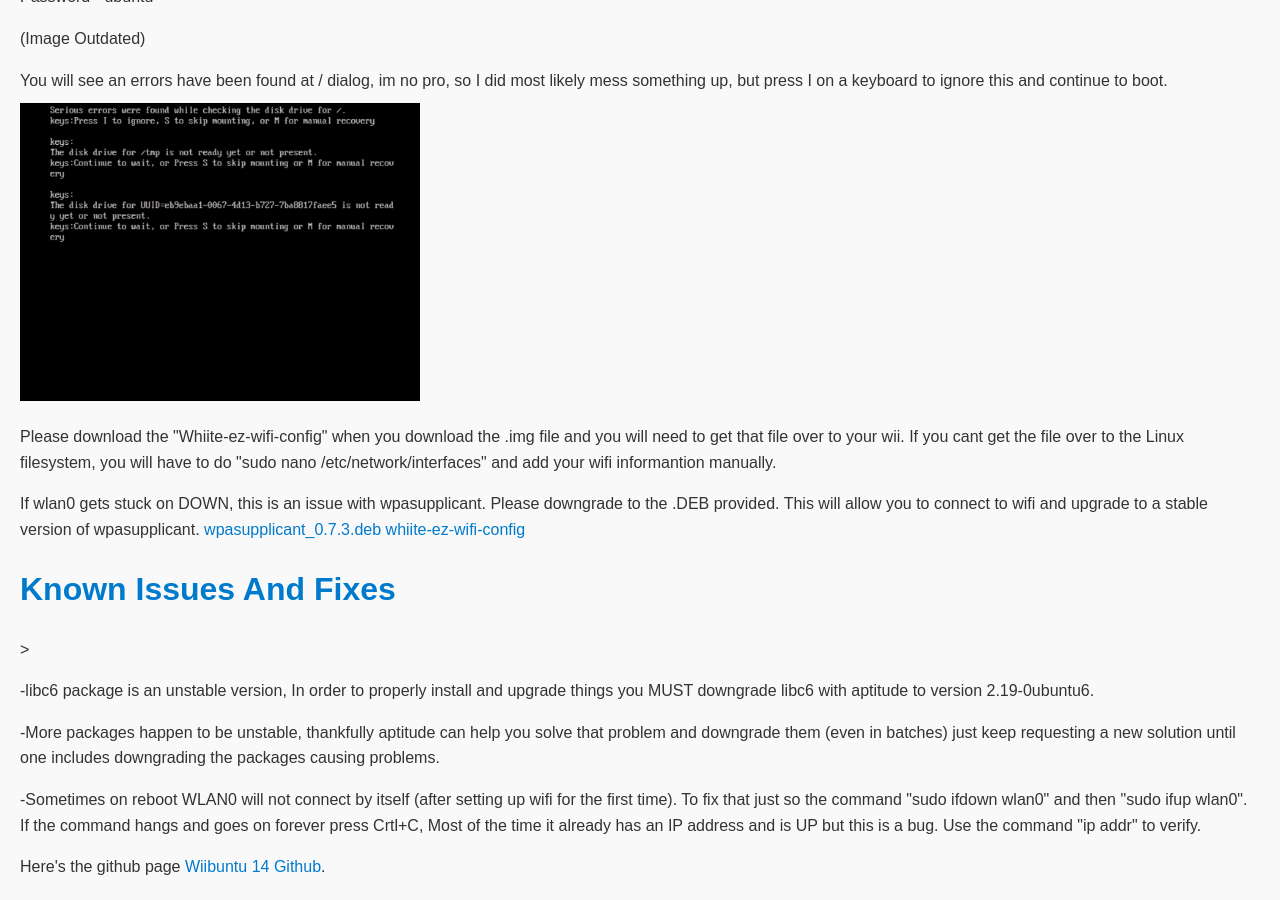
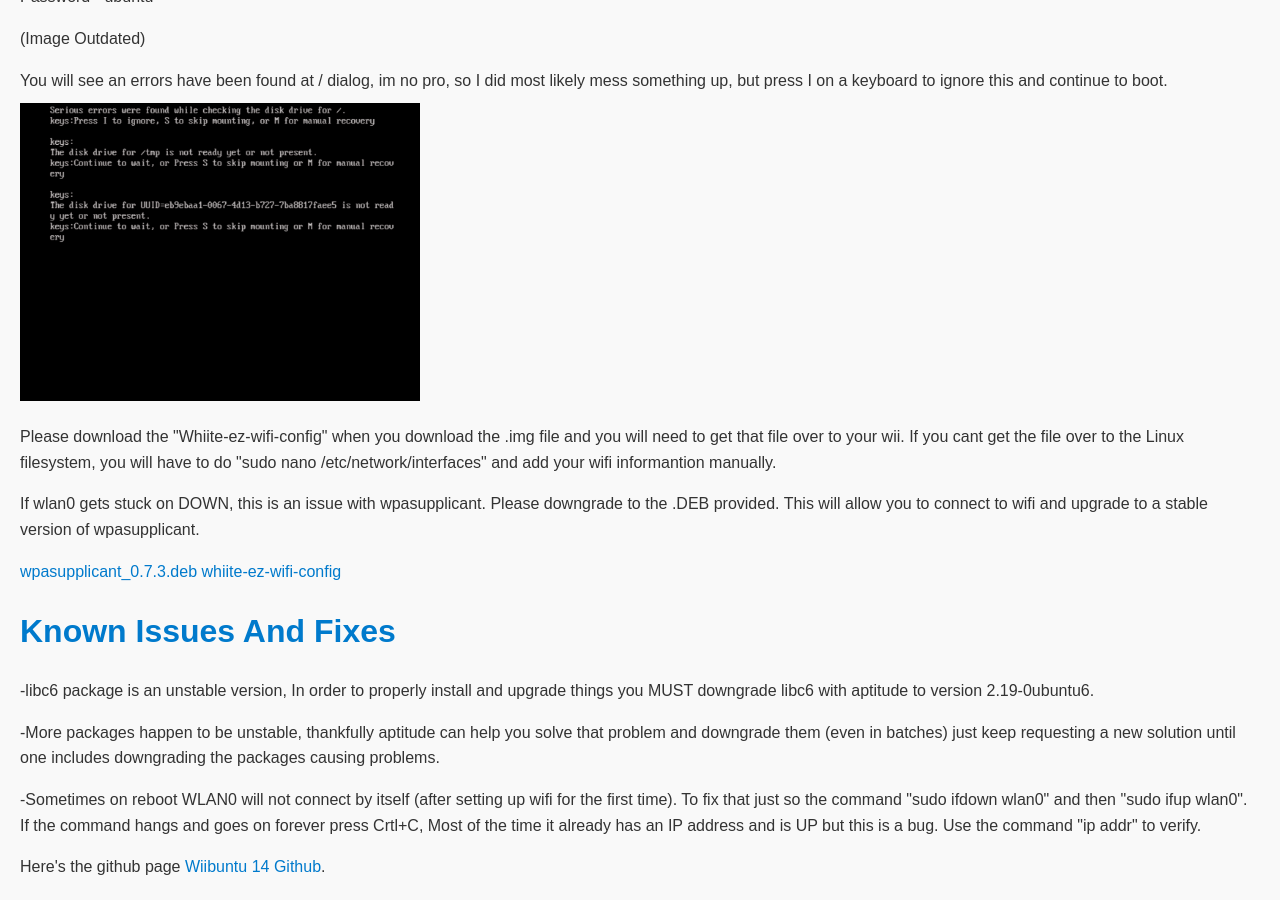
Before and after one commit to Wiibuntu/Ubuntu, a Jekyll site: the page ubuntu14.html, which Jekyll copies as it is, in a window 1280 px wide and 900 px high, scrolled down 729 px. Built offline with Jekyll 4.4.1, drawn with Linux system fonts in a browser that asks for light colours.

Commit message:
Ubuntu 14 Fixes

```diff
--- a/ubuntu14.html
+++ b/ubuntu14.html
@@ -45,9 +45,11 @@
     <p></p>
   <p></p>Please download the "Whiite-ez-wifi-config" when you download the .img file and you will need to get that file over to your wii. If you cant get the file over to the Linux filesystem, you will have to do "sudo nano /etc/network/interfaces" and add your wifi informantion manually.
   <p></p>If wlan0 gets stuck on DOWN, this is an issue with wpasupplicant. Please downgrade to the .DEB provided. This will allow you to connect to wifi and upgrade to a stable version of wpasupplicant.
+    <p></p>
+    <p></p>
     <a href="files/14/wpasupplicant_0.7.3-6ubuntu2.4_powerpc.deb" download class="download-btn">wpasupplicant_0.7.3.deb</a>
     <a href="files/14/whiite-ez-wifi-config" download class="download-btn">whiite-ez-wifi-config</a>
-  <h1>Known Issues And Fixes</h1>>
+  <h1>Known Issues And Fixes</h1>
     <p></p>
     <p>-libc6 package is an unstable version, In order to properly install and upgrade things you MUST downgrade libc6 with aptitude to version 2.19-0ubuntu6.</p>
     <p>-More packages happen to be unstable, thankfully aptitude can help you solve that problem and downgrade them (even in batches) just keep requesting a new solution until one includes downgrading the packages causing problems.</p>
```
